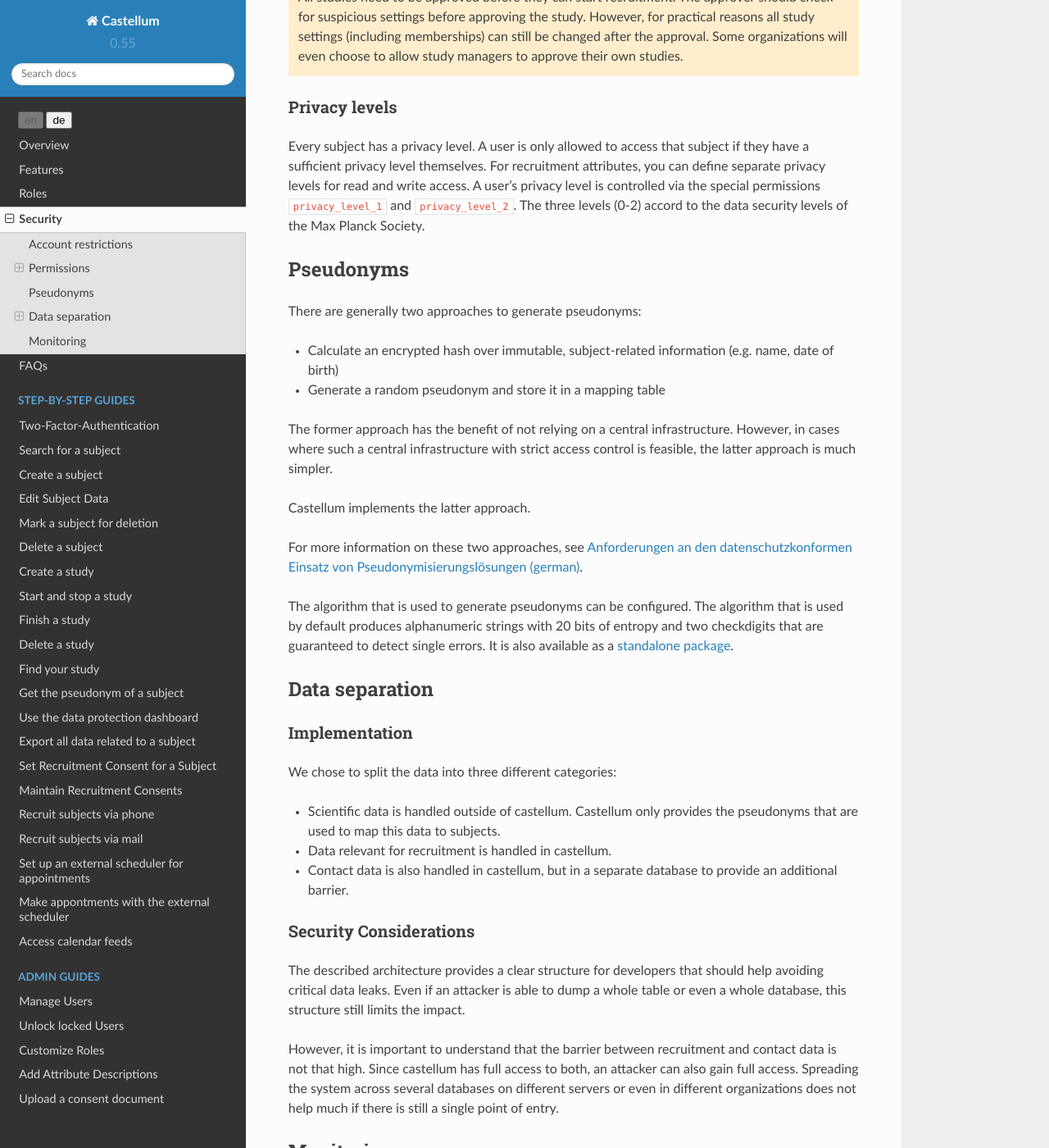
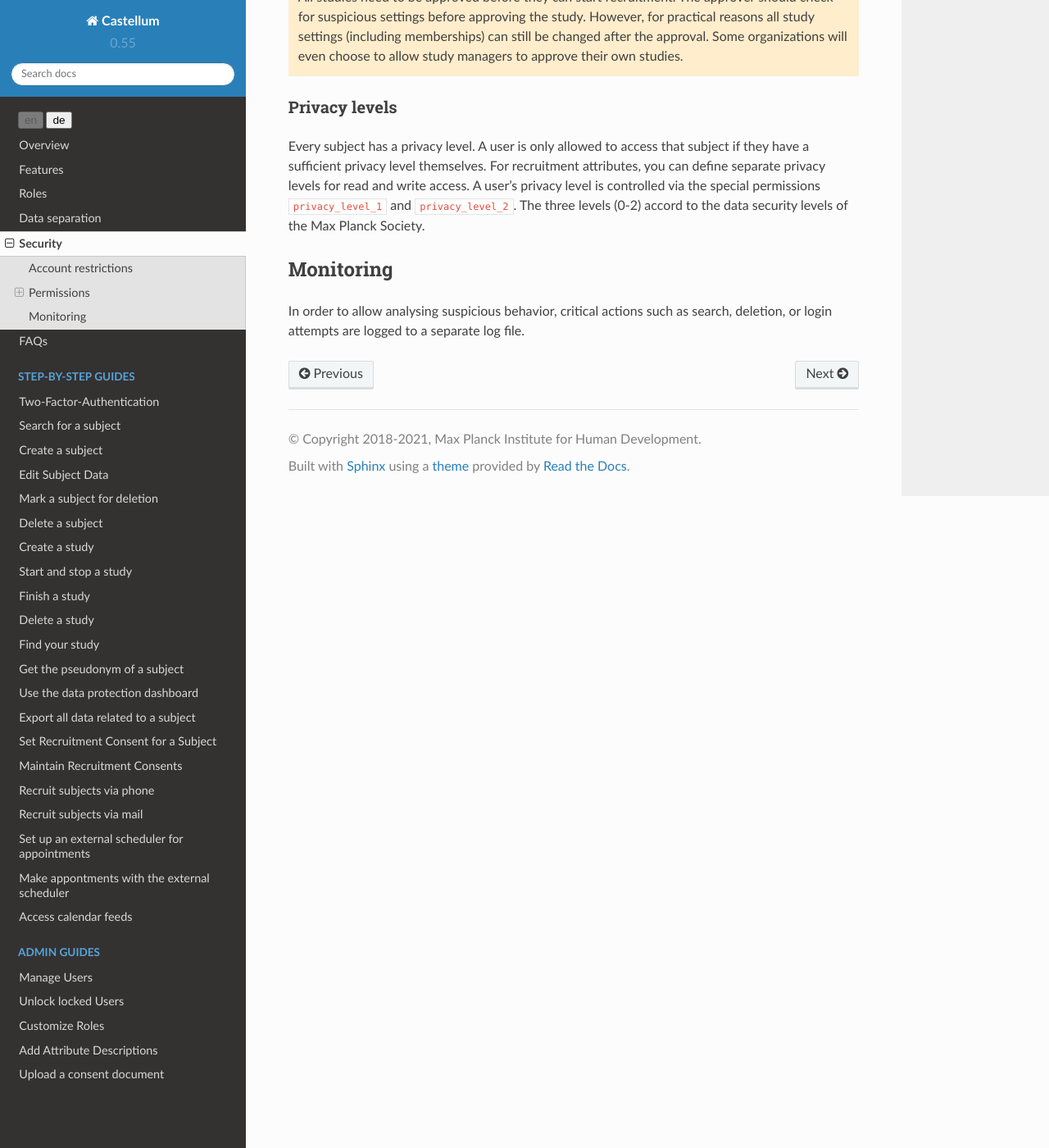
Before and after one commit to DouglasNeuroInformatics/castellum, a Sphinx documentation site: the page built from source/security.rst, in a window 1280 px wide and 1400 px high, scrolled down 1523 px. Shown: the whole window at 82% size. Built offline with Sphinx 7.4.7 and the Read the Docs theme 2.0.0, drawn with Linux system fonts in a browser that asks for light colours.

Commit message:
mv pseudonyms and db split to separate "data separation" page

```diff
--- a/source/index.rst
+++ b/source/index.rst
@@ -12,6 +12,7 @@ Welcome to Castellum's documentation!
    overview
    features
    roles
+   data-separation
    security
    faqs
 
--- a/source/security.rst
+++ b/source/security.rst
@@ -81,60 +81,6 @@ user's privacy level is controlled via the special permissions
 ``privacy_level_1`` and ``privacy_level_2``. The three levels (0-2) accord to
 the data security levels of the Max Planck Society.
 
-Pseudonyms
-----------
-
-There are generally two approaches to generate pseudonyms:
-
--   Calculate an encrypted hash over immutable, subject-related information
-    (e.g. name, date of birth)
--   Generate a random pseudonym and store it in a mapping table
-
-The former approach has the benefit of not relying on a central infrastructure.
-However, in cases where such a central infrastructure with strict access
-control is feasible, the latter approach is much simpler.
-
-Castellum implements the latter approach.
-
-For more information on these two approaches, see `Anforderungen an den
-datenschutzkonformen Einsatz von Pseudonymisierungslösungen (german)
-<https://www.de.digital/DIGITAL/Redaktion/DE/Digital-Gipfel/Download/2018/p9-datenschutzkonformer-einsatz-von-pseudonymisierungsloesungen.pdf>`_.
-
-The algorithm that is used to generate pseudonyms can be configured. The
-algorithm that is used by default produces alphanumeric strings with 20 bits of
-entropy and two checkdigits that are guaranteed to detect single errors. It is
-also available as a `standalone package
-<https://pypi.org/project/castellum-pseudonyms/>`_.
-
-Data separation
----------------
-
-Implementation
-~~~~~~~~~~~~~~
-
-We chose to split the data into three different categories:
-
--  Scientific data is handled outside of castellum. Castellum only
-   provides the pseudonyms that are used to map this data to subjects.
--  Data relevant for recruitment is handled in castellum.
--  Contact data is also handled in castellum, but in a separate database
-   to provide an additional barrier.
-
-Security Considerations
-~~~~~~~~~~~~~~~~~~~~~~~
-
-The described architecture provides a clear structure for developers
-that should help avoiding critical data leaks. Even if an attacker is
-able to dump a whole table or even a whole database, this structure
-still limits the impact.
-
-However, it is important to understand that the barrier between
-recruitment and contact data is not that high. Since castellum has full
-access to both, an attacker can also gain full access. Spreading the
-system across several databases on different servers or even in
-different organizations does not help much if there is still a single
-point of entry.
-
 Monitoring
 ----------
 
```
Also changed, not shown: source/data-separation.rst (added, +49 -0 lines).
